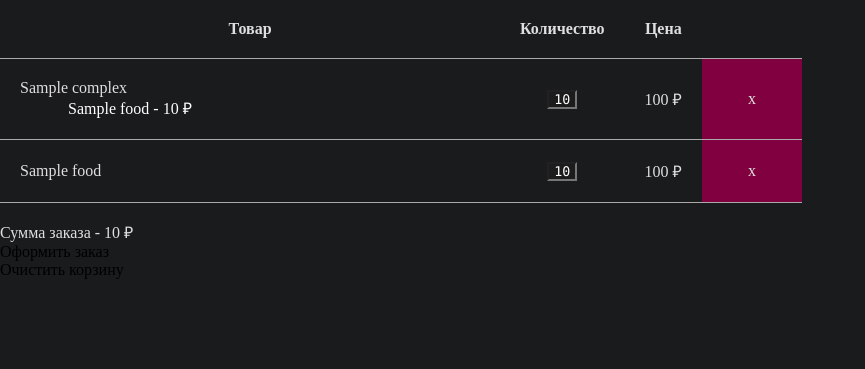
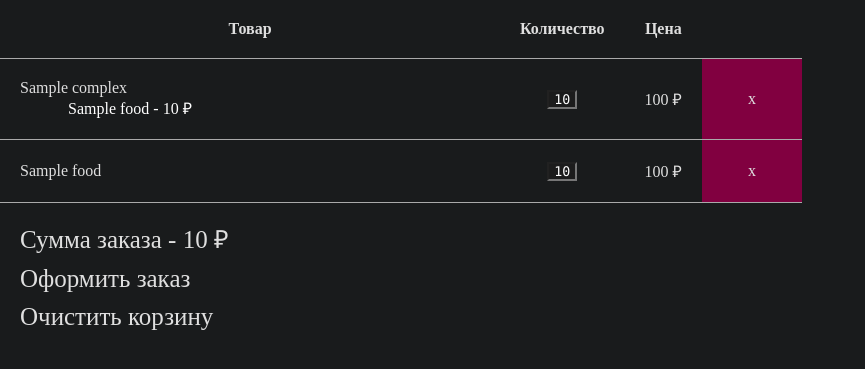
Before and after one commit to Ciremun/NNF, a Flask app: template src/templates/cart.html in a window 1280 px wide. Shown: the part 100-469 px from the top of the page, without its empty margins (0-865 px from the left). Run offline with Flask 2, Linux system fonts and the light colour scheme; the template is opened without the code that fills it: most values are stand-ins (such as "Sample title", 1, 10 or a date in 2020); parts of the project's set-up code (start-up, migrations or seed data) failed here and were passed over.

Commit message:
cart css

```diff
--- a/src/static/css/cart.css
+++ b/src/static/css/cart.css
@@ -7,10 +7,6 @@ table, th, td {
 
 .cartItemPrice, .cartItemAmount {
   text-align: center;
-}
-
-.dfdfdf {
-  color: #dfdfdf;
 }
 
 .cartItemAction {
@@ -30,3 +26,21 @@ table, th, td {
   width: 30px;
   text-align: center;
 }
+
+.cartInfo, .cartAct {
+  font-size: 25px;
+  padding: 0 0 10px 20px;
+}
+
+.cartInfo, .cartAct a {
+  color: #dfdfdf;
+}
+
+.cartAct a {
+  cursor: pointer;
+  transition: 0.4s;
+}
+
+.cartAct a:hover {
+  color: #e70073;
+}
--- a/src/templates/cart.html
+++ b/src/templates/cart.html
@@ -50,10 +50,10 @@
             {% endfor %}
         </table>
         <br>
-        <div class="dfdfdf">Сумма заказа - {{ userinfo['cart']['sum'] }} &#x20BD;</div>
-        <div class="cartSubmit" onclick="cartAction('submit')">Оформить заказ</div>
-        <div class="cartClear" onclick="cartAction('clear')">Очистить корзину</div>
+        <div class="cartInfo">Сумма заказа - {{ userinfo['cart']['sum'] }} &#x20BD;</div>
+        <div class="cartAct"><a onclick="cartAction('submit')">Оформить заказ</a></div>
+        <div class="cartAct"><a onclick="cartAction('clear')">Очистить корзину</a></div>
     {% else %}
-    <div class="dfdfdf">Корзина пуста</div>
+    <div class="cartInfo">Корзина пуста</div>
     {% endif %}
 {% endblock %}
```
